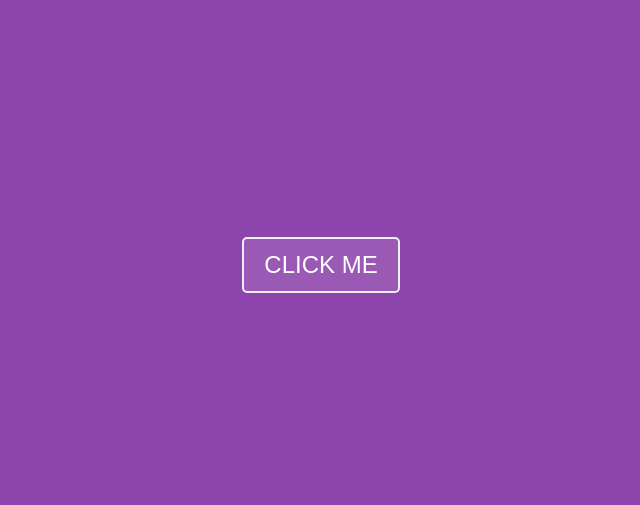
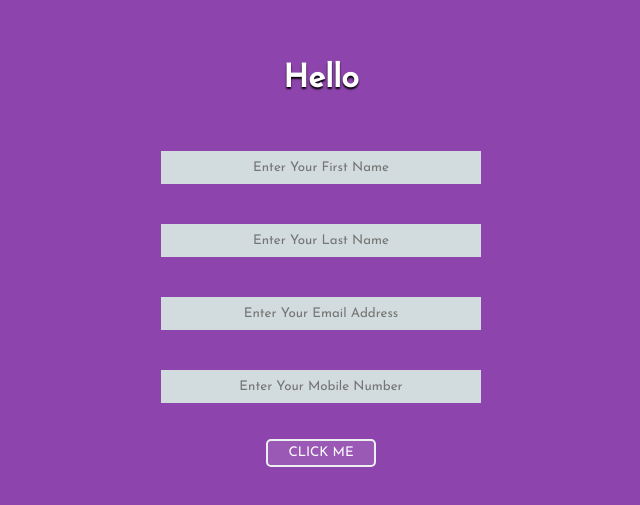
Before and after one commit to Rithick69/React-Tutorials, a React (Create React App) app: page / in a window 1280 px wide. Shown: the part 135-640 px from the top of the page, without its empty margins (319-959 px from the left). Built offline with nearby package versions, Linux system fonts and the light colour scheme.

Commit message:
Handling Forms, Input Fields and optimizing code

```diff
--- a/src/App.jsx
+++ b/src/App.jsx
@@ -1,30 +1,272 @@
 import React, { useState } from "react";
 import "./styles.css";
 
-// Handling Events
+// Reducing the Lines of Code using Spread Operators
 
 const App = () => {
-	// Always use useState outside a function as a functional component
-	const purple = "#8e44ad";
-	const [bg, setBg] = useState(purple);
-	const [name, setName] = useState("Click Me");
-	const bgChange = () => {
-		let newBg = "#34495e";
-		setBg(newBg);
-		setName("Ouch! 😱");
+	const [fullName, setFullName] = useState({
+		fname: "",
+		lname: "",
+		email: "",
+		mobile: "",
+	});
+
+	const inputEvent = (event) => {
+		const { value, name } = event.target;
+		setFullName((prev) => {
+			return {
+				...prev,
+				// Updating prev using "[name] : data" operation
+				[name]: value,
+
+				// Output prev:
+				//  [
+				// 	{ "name": "State",
+				//    "value": {"fname": "","lname": "","email": "","mobile": ""}
+				// 	}
+				//  ]
+
+				// Output after populating name:
+				//  [
+				// 	{ "name": "State",
+				// 	  "value": {"fname": "Rithick","lname": "Chowdhury","email": "rithick@gmail.com","mobile": "323232"}
+				// 	}
+				//  ]
+			};
+		});
 	};
-	const bgBack = () => {
-		setBg(purple);
-		setName("Heyy!! 😠");
+	const onSubmit = (e) => {
+		e.preventDefault();
+		alert("submit");
 	};
 	return (
 		<>
-			<div style={{ backgroundColor: bg }}>
-				{/* Events are written in camelCase */}
-				{/* onDoubleClick event for double click events calls */}
-				<button onMouseEnter={bgChange} onMouseLeave={bgBack}>
-					{name}
-				</button>
+			<div className="main_div">
+				<h1>
+					Hello {fullName.fname} {fullName.lname}
+				</h1>
+				<br />
+				<p style={{ background: "transparent" }}>{fullName.email}</p>
+				<p style={{ background: "transparent" }}>{fullName.mobile}</p>
+				<form onSubmit={onSubmit}>
+					<input
+						type="text"
+						placeholder="Enter Your First Name"
+						name="fname"
+						onChange={inputEvent}
+						value={fullName.fname}
+					/>
+					<input
+						type="text"
+						placeholder="Enter Your Last Name"
+						name="lname"
+						onChange={inputEvent}
+						value={fullName.lname}
+					/>
+					<input
+						type="email"
+						placeholder="Enter Your Email Address"
+						name="email"
+						autoComplete="off"
+						onChange={inputEvent}
+						value={fullName.email}
+					/>
+					<input
+						type="number"
+						placeholder="Enter Your Mobile Number"
+						name="mobile"
+						onChange={inputEvent}
+						value={fullName.mobile}
+					/>
+					<br />
+					<button type="submit">Click Me</button>
+				</form>
+			</div>
+		</>
+	);
+};
+
+// Handling Complex Multiple Input Form States and simplify the code
+
+const App3 = () => {
+	// useState can also return objects
+	const [fullName, setFullName] = useState({
+		fname: "",
+		lname: "",
+		email: "",
+		mobile: "",
+	});
+
+	const inputEvent = (event) => {
+		// console.log(event.target.value);
+		console.log(event.target.name);
+
+		// const val = event.target.value;
+		// const name = event.target.name;
+
+		const { value, name } = event.target;
+
+		// we can get the previous state of useState variable
+
+		setFullName((prev) => {
+			if (name === "fname") {
+				return {
+					fname: value,
+					lname: prev.lname,
+					email: prev.email,
+					mobile: prev.mobile,
+				};
+			} else if (name === "lname") {
+				return {
+					fname: prev.fname,
+					lname: value,
+					email: prev.email,
+					mobile: prev.mobile,
+				};
+			} else if (name === "email") {
+				return {
+					fname: prev.fname,
+					lname: prev.lname,
+					email: value,
+					mobile: prev.mobile,
+				};
+			} else {
+				return {
+					fname: prev.fname,
+					lname: prev.lname,
+					email: prev.email,
+					mobile: value,
+				};
+			}
+		});
+
+		//setFullName(event.target.value);
+	};
+	const onSubmit = (e) => {
+		e.preventDefault();
+		alert("submit");
+	};
+	return (
+		<>
+			<div className="main_div">
+				<h1>
+					Hello {fullName.fname} {fullName.lname}
+				</h1>
+				<br />
+				<p style={{ background: "transparent" }}>{fullName.email}</p>
+				<p style={{ background: "transparent" }}>{fullName.mobile}</p>
+				{/* While using forms we can use form properties like onSubmit etc
+          to call functions and not rely on custom button events*/}
+				<form onSubmit={onSubmit}>
+					<input
+						type="text"
+						placeholder="Enter Your First Name"
+						name="fname"
+						onChange={inputEvent}
+						value={fullName.fname}
+					/>
+					<input
+						type="text"
+						placeholder="Enter Your Last Name"
+						name="lname"
+						onChange={inputEvent}
+						value={fullName.lname}
+					/>
+					<input
+						type="email"
+						placeholder="Enter Your Email Address"
+						name="email"
+						autoComplete="off"
+						onChange={inputEvent}
+						value={fullName.email}
+					/>
+					<input
+						type="number"
+						placeholder="Enter Your Mobile Number"
+						name="mobile"
+						onChange={inputEvent}
+						value={fullName.mobile}
+					/>
+					<br />
+					<button type="submit">Click Me</button>
+				</form>
+			</div>
+		</>
+	);
+};
+
+// Handling forms
+
+const App2 = () => {
+	const [fname, setFName] = useState("");
+	const [lname, setLName] = useState("");
+	const [fullName, setFullName] = useState();
+	const inputFEvent = (event) => {
+		setFName(event.target.value);
+	};
+	const inputLEvent = (event) => {
+		setLName(event.target.value);
+	};
+	const nameEvent = (e) => {
+		e.preventDefault();
+		setFullName(fname + " " + lname);
+	};
+	return (
+		<>
+			<div className="main_div">
+				<h1>Hello {fullName}</h1>
+				{/* While using forms we can use form properties like onSubmit etc
+          to call functions and not rely on custom button events*/}
+				<form onSubmit={nameEvent}>
+					<input
+						type="text"
+						placeholder="Enter Your First Name"
+						onChange={inputFEvent}
+						value={fname}
+					/>
+					<input
+						type="text"
+						placeholder="Enter Your Last Name"
+						onChange={inputLEvent}
+						value={lname}
+					/>
+					<br />
+					<button type="submit">Click Me</button>
+				</form>
+			</div>
+		</>
+	);
+};
+
+// Handling Input Events
+
+const App1 = () => {
+	const [name, setName] = useState("");
+	const [fullName, setFullName] = useState();
+	// every function called by an event passes an object as argument.
+	const inputEvent = (event) => {
+		//console.log(event.target.value);
+		setName(event.target.value);
+	};
+	const nameEvent = () => {
+		setFullName(name);
+	};
+	return (
+		<>
+			<div style={{ backgroundColor: "#8e44ad" }}>
+				<h1>Hello {fullName}</h1>
+				{/* value property of input field if absent react understands that the
+        input has read/write access */}
+				{/* if values="" for react it is read only.. we can't write anything inside the input */}
+				{/* defaultvalue property can be used as a way to set the default value of the input field */}
+				{/* onChange is an example of React controlled component */}
+				<input
+					type="text"
+					placeholder="Enter Your Name"
+					onChange={inputEvent}
+					value={name}
+				/>
+				<button onClick={nameEvent}>Click Me</button>
 			</div>
 		</>
 	);
--- a/src/styles.css
+++ b/src/styles.css
@@ -1,13 +1,18 @@
+@import url("https://fonts.googleapis.com/css2?family=Roboto&display=swap");
+@import url("https://fonts.googleapis.com/css2?family=Raleway&display=swap");
+@import url("https://fonts.googleapis.com/css2?family=Josefin+Sans&display=swap");
+
 * {
 	margin: 0;
 	padding: 0;
 	box-sizing: border-box;
 	background-color: #d2dbdd;
+	font-family: "Josefin Sans", "Arial Narrow", Arial sans-serif;
 }
 
 /* React Hooks */
 
-div {
+.main_div {
 	width: 100%;
 	height: 100vh;
 	background: #8e44ad;
@@ -23,8 +28,40 @@ h1 {
 	text-shadow: 0 2px 2px black;
 }
 
+form {
+	width: 50%;
+	background: transparent;
+	display: flex;
+	justify-content: center;
+	flex-direction: column;
+	align-items: center;
+	margin-top: 20px;
+}
+
+input {
+	width: 50%;
+	padding: 10px 20px;
+	border: none;
+	margin: 20px 0;
+	outline: none;
+	text-align: center;
+}
+
+/* Chrome, Safari, Edge, Opera */
+input::-webkit-outer-spin-button,
+input::-webkit-inner-spin-button {
+	-webkit-appearance: none;
+	margin: 0;
+}
+
+/* Firefox */
+input[type="number"] {
+	-moz-appearance: textfield;
+}
+
 button {
-	padding: 12px 20px;
+	line-height: 24px;
+	padding: 0 20px;
 	background: #9b59b6;
 	color: white;
 	border: 2px solid #ecf0f1;
@@ -32,7 +69,6 @@ button {
 	border-radius: 5px;
 	text-transform: uppercase;
 	cursor: pointer;
-	font-size: 1.5rem;
 }
 
 /* Slot Machine and Netflix webpage */
```
Also changed, not shown: src/index.js (+52 -5 lines).
